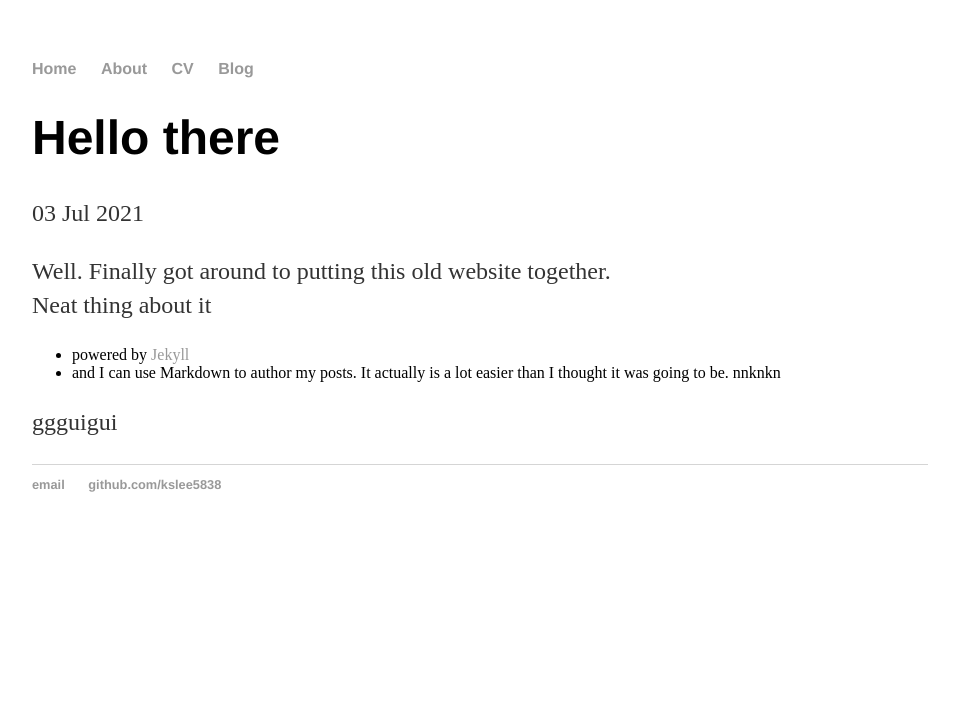
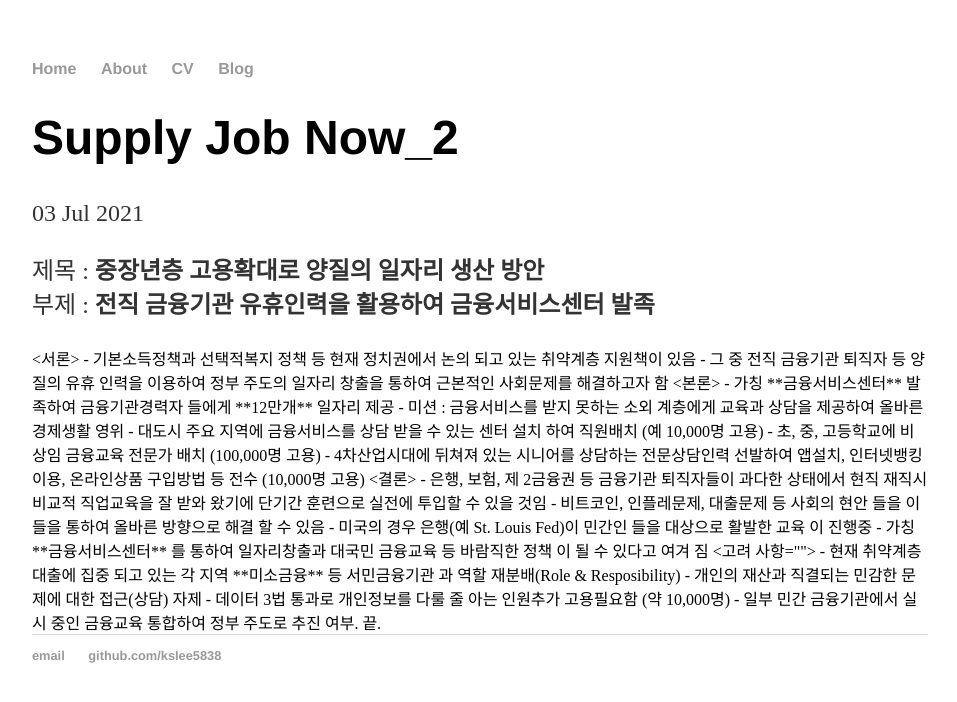
Before and after one commit to kslee5838/kslee5838.github.io, a Jekyll site: the page built from _posts/2021-07-03-test-a-a-again.md, in a window 1280 px wide. Shown: the top 702 px of the page, without its empty margins (160-1117 px from the left). Built offline with Jekyll 4.4.1, drawn with Linux system fonts in a browser that asks for light colours.

Commit message:
let's change

```diff
--- a/_posts/2021-07-03-test-a-a-again.md
+++ b/_posts/2021-07-03-test-a-a-again.md
@@ -1,16 +1,30 @@
 ---
 layout: post
-title: "Hello there"
+title: "Supply Job Now_2"
 date: 2021-07-03
 ---
+제목 : **중장년층 고용확대로 양질의 일자리 생산 방안**
+부제 : **전직 금융기관 유휴인력을 활용하여 금융서비스센터 발족**
 
-Well. Finally got around to putting this old website together.
-Neat thing about it
+<서론>
+- 기본소득정책과 선택적복지 정책 등 현재 정치권에서 논의 되고 있는 취약계층 지원책이 있음
+- 그 중 전직 금융기관 퇴직자 등 양질의 유휴 인력을 이용하여 정부 주도의 일자리 창출을 통하여 근본적인 사회문제를 해결하고자 함
 
-- powered by [Jekyll](http://jekyllrb.com)
-- and I can use Markdown to author my posts. It actually is a lot easier than I thought it was going to be.
- nnknkn
+<본론>
+- 가칭 **금융서비스센터** 발족하여 금융기관경력자 들에게 **12만개** 일자리 제공
+- 미션 : 금융서비스를 받지 못하는 소외 계층에게 교육과 상담을 제공하여 올바른 경제생활 영위
+- 대도시 주요 지역에 금융서비스를 상담 받을 수 있는 센터 설치 하여 직원배치 (예 10,000명 고용)
+- 초, 중, 고등학교에 비상임 금융교육 전문가 배치 (100,000명 고용)
+- 4차산업시대에 뒤쳐져 있는 시니어를 상담하는 전문상담인력 선발하여 앱설치, 인터넷뱅킹이용, 온라인상품 구입방법 등 전수 (10,000명 고용)
 
+<결론>
+- 은행, 보험, 제 2금융권 등 금융기관 퇴직자들이 과다한 상태에서 현직 재직시 비교적 직업교육을 잘 받와 왔기에 단기간 훈련으로 실전에 투입할 수 있을 것임
+- 비트코인, 인플레문제, 대출문제 등 사회의 현안 들을 이들을 통하여 올바른 방향으로 해결 할 수 있음
+- 미국의 경우 은행(예 St. Louis Fed)이  민간인 들을 대상으로 활발한 교육 이 진행중
+- 가칭 **금융서비스센터** 를 통하여 일자리창출과 대국민 금융교육 등 바람직한 정책 이 될 수 있다고 여겨 짐
 
-
- ggguigui
+<고려 사항>
+- 현재 취약계층 대출에 집중 되고 있는 각 지역 **미소금융** 등 서민금융기관 과 역할 재분배(Role & Resposibility)
+- 개인의 재산과 직결되는 민감한 문제에 대한 접근(상담) 자제
+- 데이터 3법 통과로 개인정보를 다룰 줄 아는 인원추가 고용필요함 (약 10,000명)
+- 일부 민간 금융기관에서 실시 중인 금융교육 통합하여 정부 주도로 추진 여부.    끝.
```
